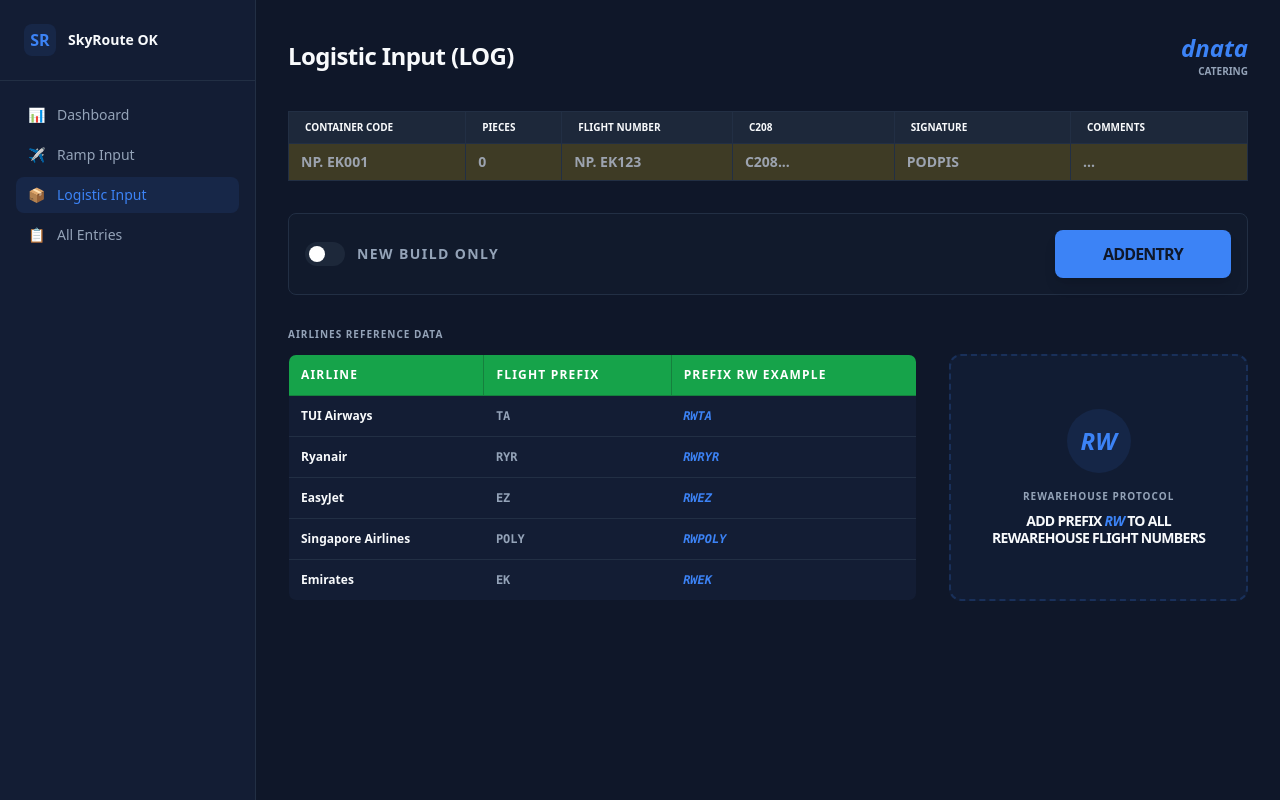
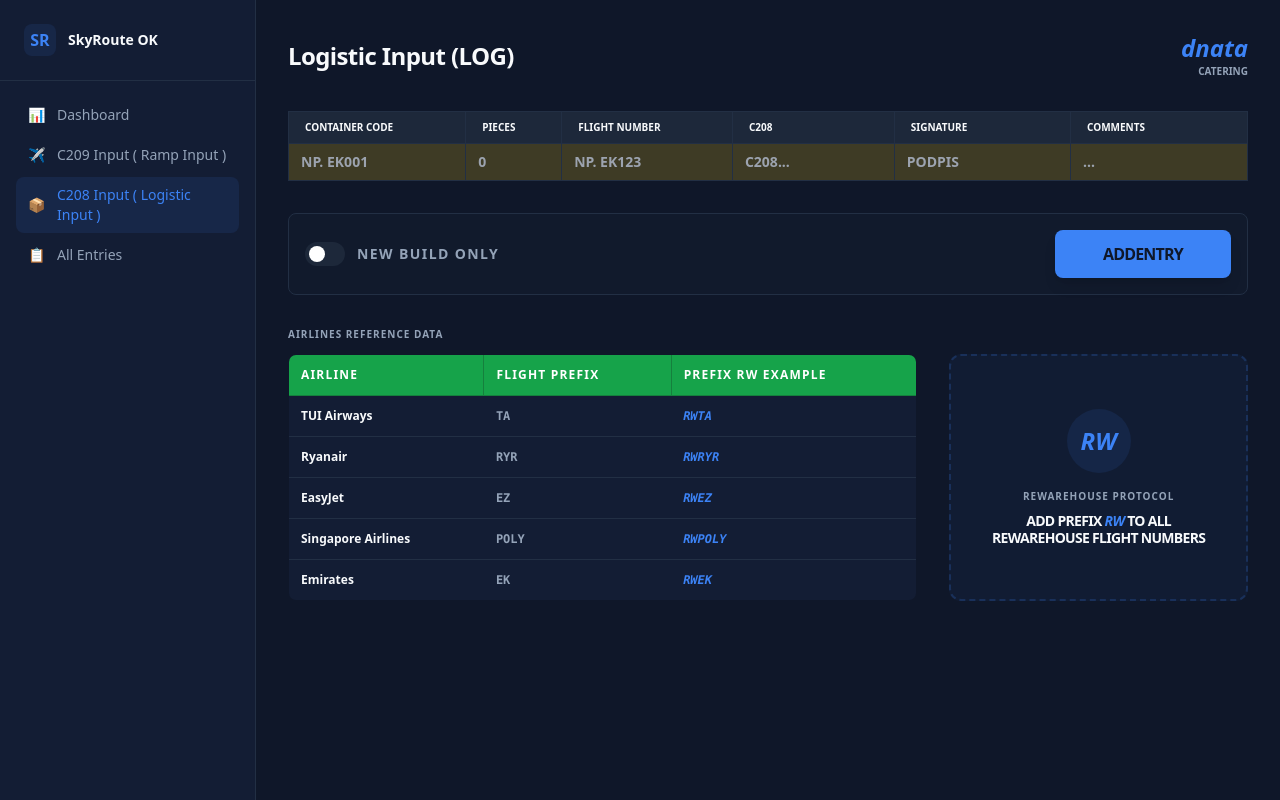
Before and after one commit to Bunnycukino/Skyroute.uk, a Next.js app: page /logistic in a window 1280 px wide. Built offline with nearby package versions, Linux system fonts and the light colour scheme.

Commit message:
Rename sidebar: C209 Input (Ramp) + C208 Input (Logistic) in logistic page

```diff
--- a/src/app/logistic/page.tsx
+++ b/src/app/logistic/page.tsx
@@ -1,7 +1,6 @@
 'use client';
 import { useState } from 'react';
 import Link from 'next/link';
-
 export default function LogisticInputPage() {
   const [loading, setLoading] = useState(false);
   const [success, setSuccess] = useState<{c209: string; c208: string} | null>(null);
@@ -15,7 +14,6 @@
     notes: '',
     is_new_build: false
   });
-
   const AIRLINES = [
     { name: 'TUI Airways', prefix: 'TA', rw: 'RWTA' },
     { name: 'Ryanair', prefix: 'RYR', rw: 'RWRYR' },
@@ -23,7 +21,6 @@
     { name: 'Singapore Airlines', prefix: 'POLY', rw: 'RWPOLY' },
     { name: 'Emirates', prefix: 'EK', rw: 'RWEK' },
   ];
-
   async function handleSubmit(e: React.FormEvent) {
     e.preventDefault();
     setLoading(true);
@@ -54,11 +51,9 @@
       setLoading(false);
     }
   }
-
   const th = "px-4 py-2 border border-border bg-muted text-[10px] font-bold uppercase text-left";
   const td = "p-0 border border-border";
   const inp = "w-full px-3 py-2 bg-transparent outline-none text-sm font-bold";
-
   return (
     <div className="min-h-screen bg-background flex">
       <aside className="w-64 bg-card border-r border-border flex flex-col">
@@ -70,8 +65,8 @@
         </div>
         <nav className="flex-1 p-4 space-y-1">
           <Link href="/dashboard" className="flex items-center gap-3 px-3 py-2 rounded-lg hover:bg-accent text-sm text-muted-foreground"><span>📊</span> Dashboard</Link>
-          <Link href="/ramp" className="flex items-center gap-3 px-3 py-2 rounded-lg hover:bg-accent text-sm text-muted-foreground"><span>✈️</span> Ramp Input</Link>
-          <Link href="/logistic" className="flex items-center gap-3 px-3 py-2 rounded-lg bg-primary/10 text-primary font-medium text-sm"><span>📦</span> Logistic Input</Link>
+          <Link href="/ramp" className="flex items-center gap-3 px-3 py-2 rounded-lg hover:bg-accent text-sm text-muted-foreground"><span>✈️</span> C209 Input ( Ramp Input )</Link>
+          <Link href="/logistic" className="flex items-center gap-3 px-3 py-2 rounded-lg bg-primary/10 text-primary font-medium text-sm"><span>📦</span> C208 Input ( Logistic Input )</Link>
           <Link href="/entries" className="flex items-center gap-3 px-3 py-2 rounded-lg hover:bg-accent text-sm text-muted-foreground"><span>📋</span> All Entries</Link>
         </nav>
       </aside>
```
